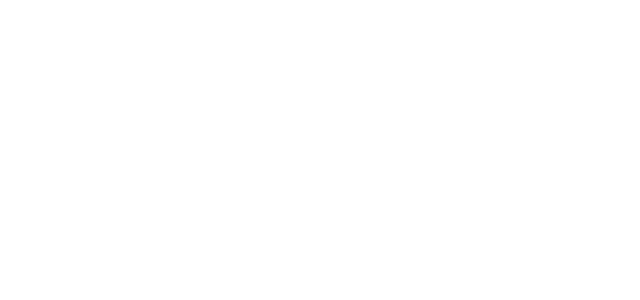
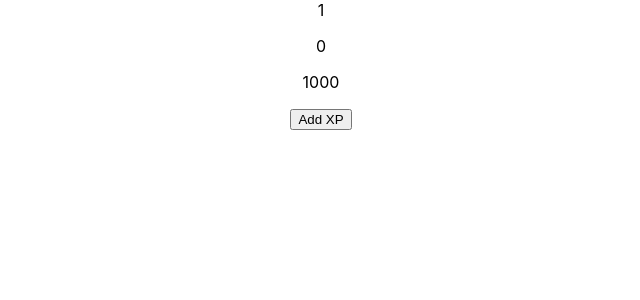
Before and after one commit to Minimal-Arena/react-app, a React (Create React App) app: page /game in a window 1280 px wide. Shown: the top 300 px of the page, without its empty margins (319-959 px from the left). Built offline with nearby package versions, Linux system fonts and the light colour scheme.

Commit message:
Added level up hook and more components

```diff
--- a/src/App.js
+++ b/src/App.js
@@ -1,9 +1,10 @@
 import React from "react";
 import "./styles/App.css";
-import {BrowserRouter as Router, Route, Link} from "react-router-dom";
+import { BrowserRouter as Router, Route, Link } from "react-router-dom";
 import Dashboard from "./components/dashboard/dashboard";
 import Login from "./components/login-signup/login";
 import Signup from "./components/login-signup/signup";
+import Canvas from "./components/game/canvas";
 
 function App() {
 	return (
@@ -18,6 +19,9 @@
 				<Route path="/dashboard">
 					<Dashboard />
 				</Route>
+				<Route path="/game">
+					<Canvas />
+				</Route>
 			</Router>
 		</div>
 	);
--- /dev/null
+++ b/src/components/game/canvas.jsx
@@ -0,0 +1,24 @@
+import React from "react";
+import { useSelector } from "react-redux";
+import { useLevelUp } from "../../hooks/useLevelUp";
+
+const Canvas = props => {
+    const level = useSelector(state => state.gameReducer);
+    const [threshold] = useLevelUp(level.level + 1)
+
+    const addXP = (e) => {
+        e.preventDefault();
+
+    }
+
+    return (
+        <div className="canvas">
+            {level.level}
+            <p>{level.current_xp}</p>
+            <p>{threshold}</p>
+            <button>Add XP</button>
+        </div>
+    )
+}
+
+export default Canvas;
--- /dev/null
+++ b/src/hooks/useLevelUp.jsx
@@ -0,0 +1,3 @@
+export const useLevelUp = (level) => {
+    return [500 * (Math.pow(level, 2)) - (500 * level)]
+}
```
Lines whose indentation alone changed are shown as unchanged.
